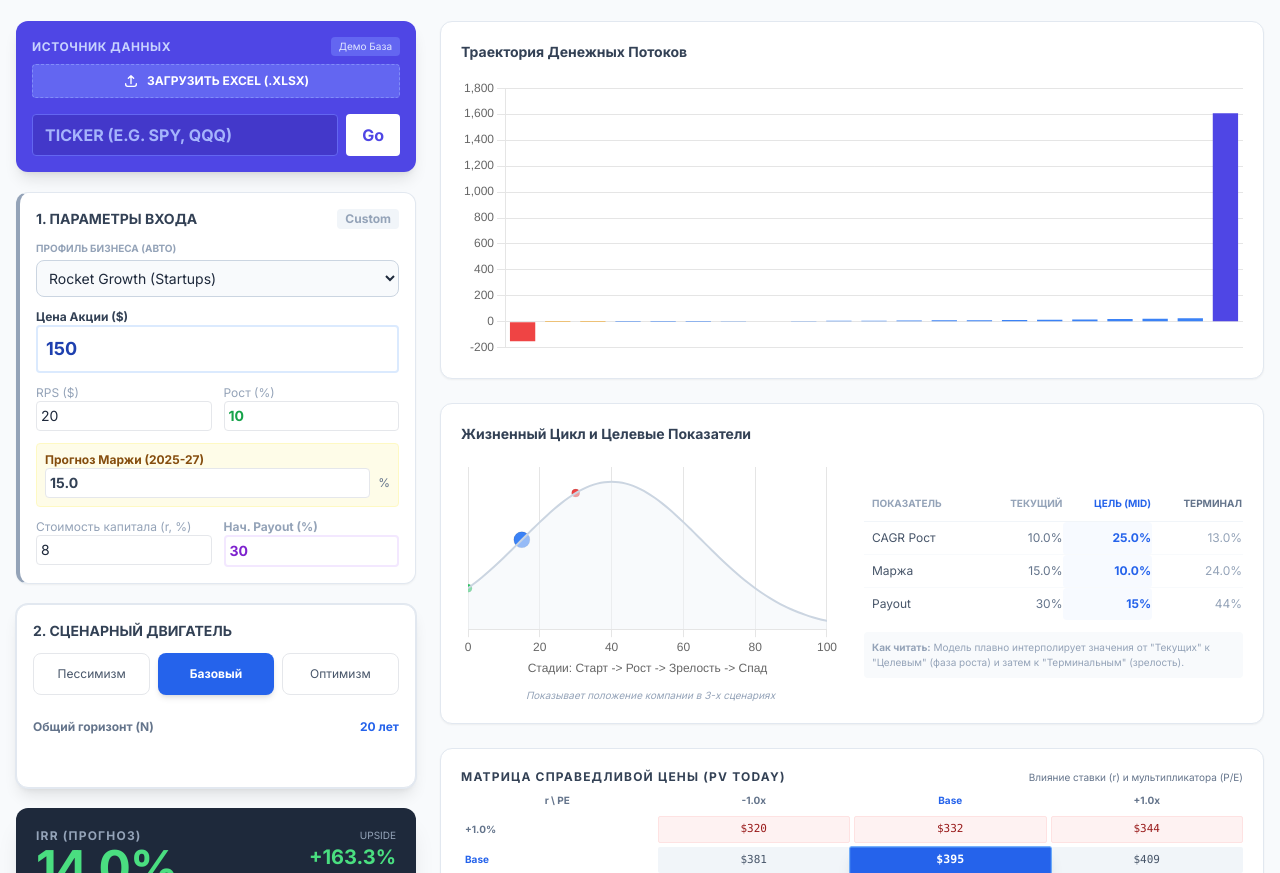
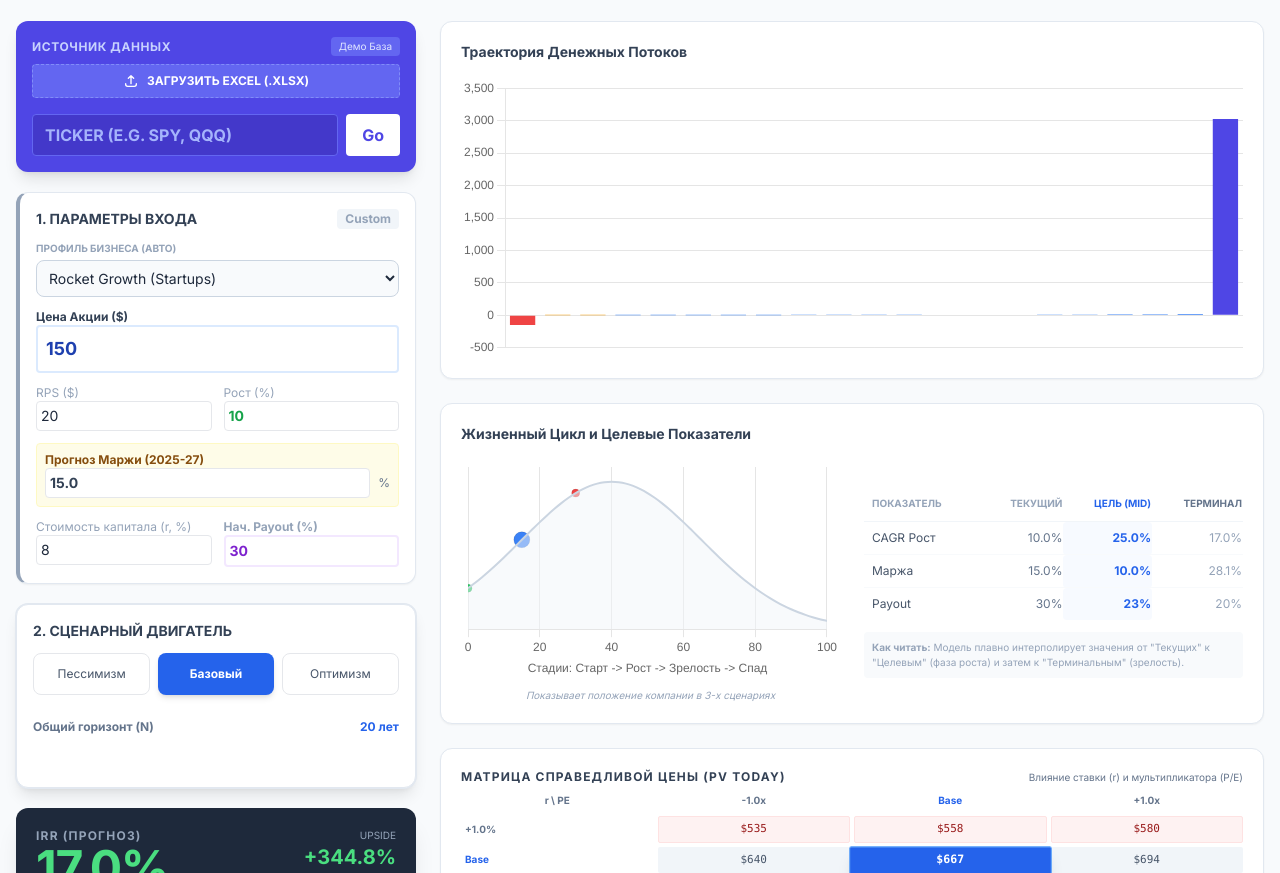
Before and after one commit to ErikNayman/ETFholdings, a website: page index.html in a window 1280 px wide. Shown: the part 79-952 px from the top of the page. Drawn offline with nearby package versions, Linux system fonts and the light colour scheme.

Commit message:
Update index.html

```diff
--- a/index.html
+++ b/index.html
@@ -706,21 +706,30 @@
             const rawM = (m) => m.margin * mods.margin;
 
             // COMMON TERMINAL FOR ALL SCENARIOS (To stabilize tail)
+            // MODIFIED: Rocket exception for Terminal phase
+            const isRocket = (userThemeKey === 'Rocket');
+            const t3Effective = isRocket ? METRICS['Expansion'] : t3;
+
             const TERM_BLEND = 0.7; // How strong we pull to profile
             const rawGBase = (m) => m.growth; // Unmodified profile stats
             const rawMBase = (m) => m.margin;
 
             const targetTerm = {
-                g: blend(startGrowth, rawGBase(t3), TERM_BLEND),
-                m: blend(forecastMargin, rawMBase(t3), TERM_BLEND),
-                p: blend(startPayout, t3.payout, TERM_BLEND)
+                g: blend(startGrowth, rawGBase(t3Effective), TERM_BLEND),
+                m: blend(forecastMargin, rawMBase(t3Effective), TERM_BLEND),
+                p: blend(startPayout, t3Effective.payout, TERM_BLEND)
             };
 
             // Scenario-dependent MID
             const targetMid = {
                 g: blend(startGrowth, rawG(t1), w.mid),
                 m: blend(forecastMargin, rawM(t1), w.mid),
-                p: blend(startPayout, t1.payout, w.mid)
+
+                // FIX: For Rocket, target Expansion payout in mid phase
+                p: (userThemeKey === 'Rocket'
+                    ? blend(startPayout, METRICS['Expansion'].payout, w.mid)
+                    : blend(startPayout, t1.payout, w.mid)
+                )
             };
 
             const phaseTargets = {
```
